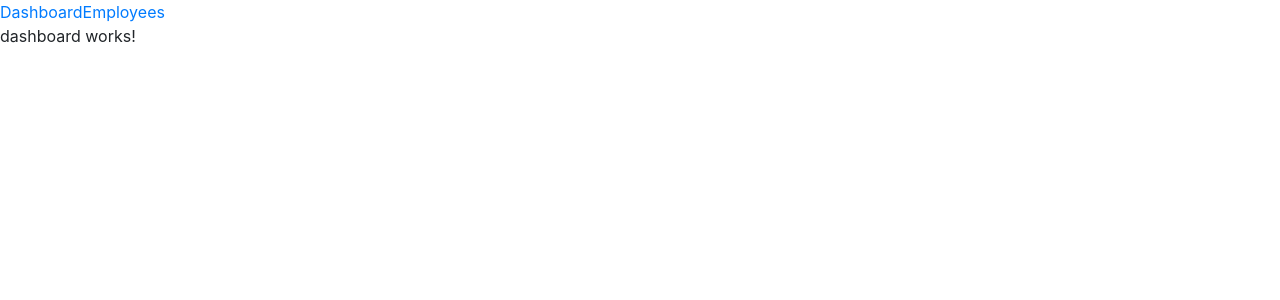
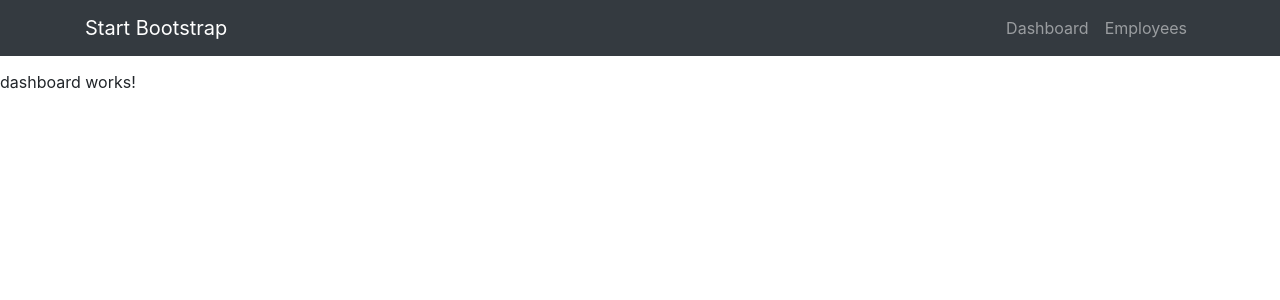
Before and after one commit to ramondevaancapgemini/HotelEmployees, an Angular app: page /dashboard in a window 1280 px wide. Shown: the top 300 px of the page. Built offline with nearby package versions, Linux system fonts and the light colour scheme; what angular-datatables, angular-in-memory-web-api would draw is missing.

Commit message:
Bootstrap navbar

```diff
--- a/src/app/app.component.html
+++ b/src/app/app.component.html
@@ -1,6 +1,3 @@
-<nav>
-    <a routerLink="/dashboard">Dashboard</a>
-    <a routerLink="/employees">Employees</a>
-</nav>
+<app-navbar></app-navbar>
 
 <router-outlet></router-outlet>
--- a/src/app/app.module.ts
+++ b/src/app/app.module.ts
@@ -16,9 +16,9 @@ import { HttpClientInMemoryWebApiModule } from 'angular-in-memory-web-api';
 import { InMemoryDataService } from './in-memory-data.service';
 import { FormsModule } from "@angular/forms";
 import { HttpClientModule } from "@angular/common/http";
-import { AppRoutingModule } from './/app-routing.module';
 import { DashboardComponent } from './dashboard/dashboard.component';
 import { RoutingModule } from './routing/routing.module';
+import { NavbarComponent } from './navbar/navbar.component';
 
 
 @NgModule({
@@ -39,7 +39,8 @@ import { RoutingModule } from './routing/routing.module';
     EmployeeEditComponent,
     EmployeeDetailComponent,
     EmployeeDeleteComponent,
-    DashboardComponent
+    DashboardComponent,
+    NavbarComponent
   ],
   providers: [
     EmployeeService,
--- /dev/null
+++ b/src/app/navbar/navbar.component.html
@@ -0,0 +1,19 @@
+<nav class="navbar navbar-expand-lg navbar-dark bg-dark fixed-top">
+  <div class="container">
+    <a class="navbar-brand" href="#">Start Bootstrap</a>
+    <button class="navbar-toggler" type="button" data-toggle="collapse" data-target="#navbarResponsive" aria-controls="navbarResponsive"
+      aria-expanded="false" aria-label="Toggle navigation">
+      <span class="navbar-toggler-icon"></span>
+    </button>
+    <div class="collapse navbar-collapse" id="navbarResponsive">
+      <ul class="navbar-nav ml-auto">
+        <li class="nav-item">
+          <a class="nav-link" routerLink="/dashboard">Dashboard</a>
+        </li>
+        <li class="nav-item">
+          <a class="nav-link" routerLink="/employees">Employees</a>
+        </li>
+      </ul>
+    </div>
+  </div>
+</nav>
--- /dev/null
+++ b/src/app/navbar/navbar.component.ts
@@ -0,0 +1,15 @@
+import { Component, OnInit } from '@angular/core';
+
+@Component({
+  selector: 'app-navbar',
+  templateUrl: './navbar.component.html',
+  styleUrls: ['./navbar.component.css']
+})
+export class NavbarComponent implements OnInit {
+
+  constructor() { }
+
+  ngOnInit() {
+  }
+
+}
--- a/src/styles.css
+++ b/src/styles.css
@@ -1 +1,4 @@
 /* You can add global styles to this file, and also import other style files */
+body{
+    margin-top:70px;
+  }
```
Also changed, not shown: src/app/app-routing.module.ts (deleted, +0 -19 lines), src/app/navbar/navbar.component.css (added), 1 other file (tests, documents, lock files or other folders).
